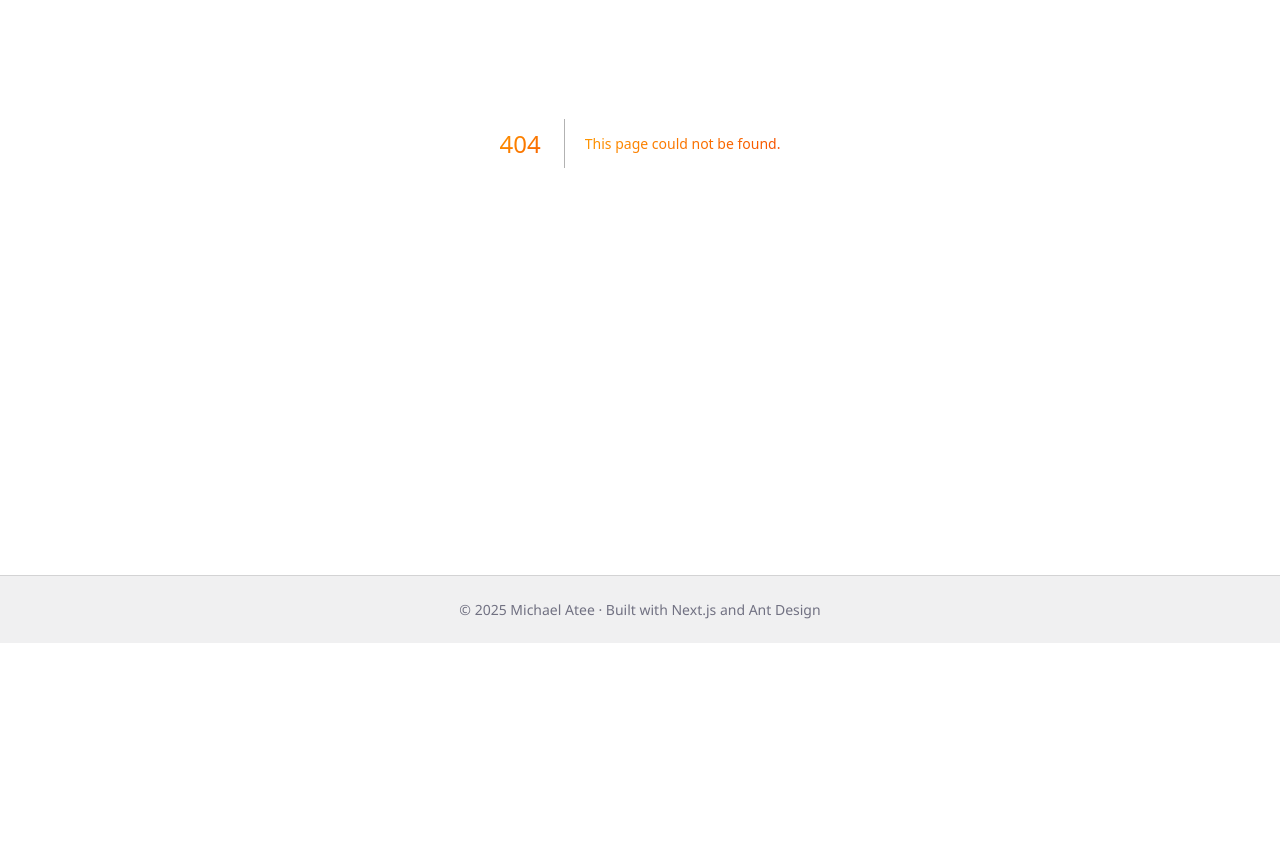
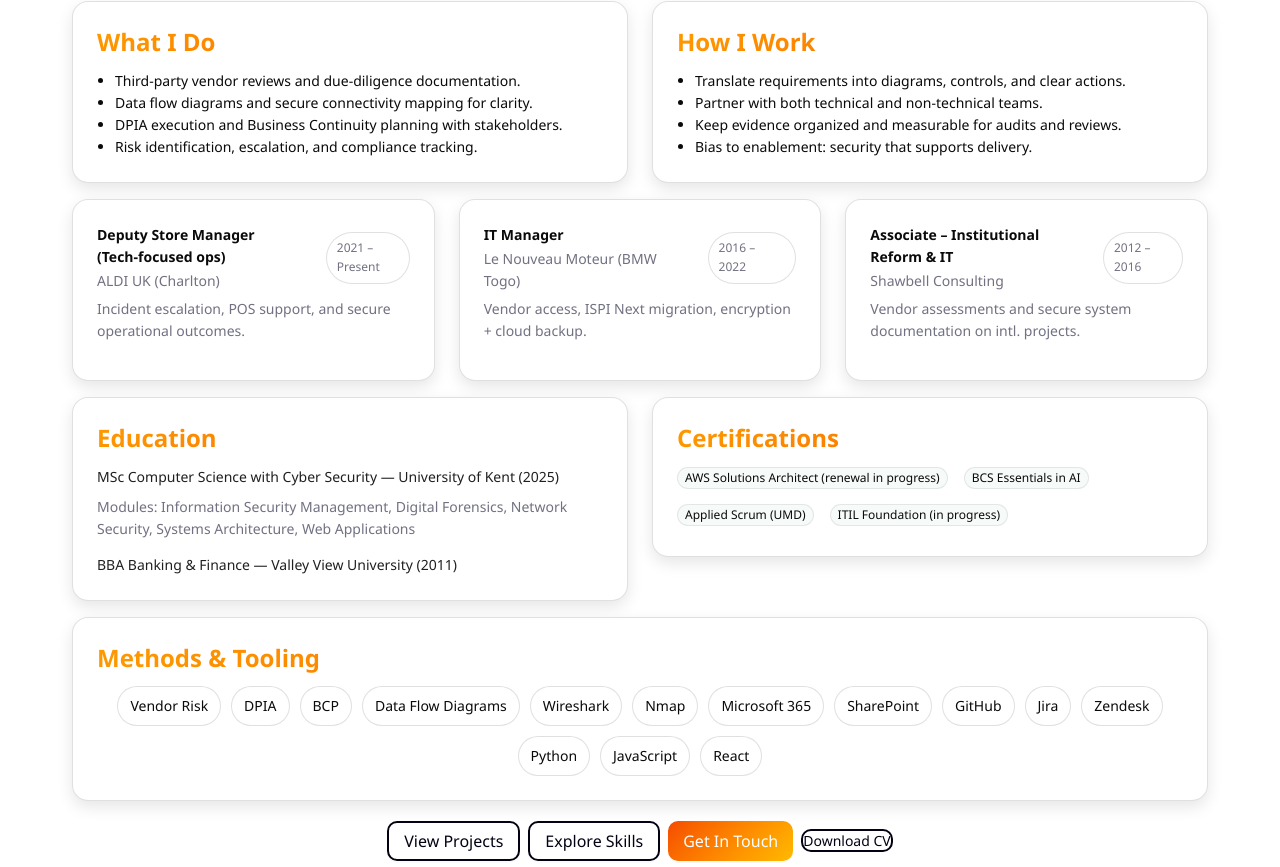
Before and after one commit to Atee-Michael/professional-portfolio, a Next.js app: page /about in a window 1280 px wide. Before the commit this address had no page. Shown: the part 353-1220 px from the top of the page. Before the commit the page ends 996 px from the top, so only its background shows below. Built offline with nearby package versions, Linux system fonts and the light colour scheme.

Commit message:
eat(about): add About page; fix navbar links to section anchors for Skills/Contact.

```diff
--- a/src/components/SiteLayout.tsx
+++ b/src/components/SiteLayout.tsx
@@ -10,10 +10,9 @@ const { useBreakpoint } = Grid;
 const navItems = [
   { key: "home", label: <Link href="/">Home</Link> },
   { key: "about", label: <Link href="/about">About</Link> },
-  { key: "skills", label: <Link href="/skills">Skills</Link> },
+  { key: "skills", label: <Link href="/#skills">Skills</Link> },
   { key: "projects", label: <Link href="/projects">Projects</Link> },
-  { key: "security", label: <Link href="/security">Security</Link> },
-  { key: "contact", label: <Link href="/contact">Contact</Link> },
+  { key: "contact", label: <Link href="/#contact">Contact</Link> },
 ];
 
 export default function SiteLayout({ children }: { children: ReactNode }) {
--- /dev/null
+++ b/src/pages/about.tsx
@@ -0,0 +1,159 @@
+import { Typography, Row, Col, Card, Space, Button, Tag } from "antd";
+import Link from "next/link";
+import { motion } from "framer-motion";
+
+const { Title, Paragraph, Text } = Typography;
+
+const container = {
+  hidden: { opacity: 0 },
+  show: { opacity: 1, transition: { staggerChildren: 0.1, delayChildren: 0.05 } },
+};
+const item = { hidden: { opacity: 0, y: 16 }, show: { opacity: 1, y: 0 } };
+
+export default function AboutPage() {
+  return (
+    <section className="section">
+      <motion.div className="container" variants={container} initial="hidden" animate="show">
+        {/* Intro */}
+        <motion.div variants={item} className="about-header">
+          <Title level={1} style={{ marginTop: 0 }}>About Michael Atee</Title>
+          <Paragraph className="about-lede">
+            Customer‑focused Security Technologist bridging business, engineering, and compliance.
+            I help teams ship secure systems with clear documentation, pragmatic risk management,
+            and friendly collaboration.
+          </Paragraph>
+        </motion.div>
+
+        {/* Business Value */}
+        <Row gutter={[24, 24]}>
+          <Col xs={24} md={12}>
+            <motion.div variants={item}>
+              <Card className="xp-card">
+                <Title level={3} style={{ marginTop: 0 }}>What I Do</Title>
+                <ul style={{ margin: 0, paddingLeft: 18 }}>
+                  <li>Third‑party vendor reviews and due‑diligence documentation.</li>
+                  <li>Data flow diagrams and secure connectivity mapping for clarity.</li>
+                  <li>DPIA execution and Business Continuity planning with stakeholders.</li>
+                  <li>Risk identification, escalation, and compliance tracking.</li>
+                </ul>
+              </Card>
+            </motion.div>
+          </Col>
+          <Col xs={24} md={12}>
+            <motion.div variants={item}>
+              <Card className="xp-card">
+                <Title level={3} style={{ marginTop: 0 }}>How I Work</Title>
+                <ul style={{ margin: 0, paddingLeft: 18 }}>
+                  <li>Translate requirements into diagrams, controls, and clear actions.</li>
+                  <li>Partner with both technical and non‑technical teams.</li>
+                  <li>Keep evidence organized and measurable for audits and reviews.</li>
+                  <li>Bias to enablement: security that supports delivery.</li>
+                </ul>
+              </Card>
+            </motion.div>
+          </Col>
+        </Row>
+
+        <div style={{ height: 16 }} />
+
+        {/* Experience highlights */}
+        <Row gutter={[24, 24]}>
+          {[{
+            role: "Deputy Store Manager (Tech‑focused ops)",
+            org: "ALDI UK (Charlton)",
+            date: "2021 – Present",
+            desc: "Incident escalation, POS support, and secure operational outcomes.",
+          },{
+            role: "IT Manager",
+            org: "Le Nouveau Moteur (BMW Togo)",
+            date: "2016 – 2022",
+            desc: "Vendor access, ISPI Next migration, encryption + cloud backup.",
+          },{
+            role: "Associate – Institutional Reform & IT",
+            org: "Shawbell Consulting",
+            date: "2012 – 2016",
+            desc: "Vendor assessments and secure system documentation on intl. projects.",
+          }].map((x) => (
+            <Col xs={24} md={8} key={x.role}>
+              <motion.div variants={item}>
+                <Card className="xp-card">
+                  <div className="xp-header">
+                    <div>
+                      <strong>{x.role}</strong>
+                      <div className="xp-company">{x.org}</div>
+                    </div>
+                    <span className="xp-date">{x.date}</span>
+                  </div>
+                  <Paragraph className="xp-desc" style={{ marginTop: 6 }}>{x.desc}</Paragraph>
+                </Card>
+              </motion.div>
+            </Col>
+          ))}
+        </Row>
+
+        <div style={{ height: 16 }} />
+
+        {/* Credentials */}
+        <Row gutter={[24, 24]}>
+          <Col xs={24} md={12}>
+            <motion.div variants={item}>
+              <Card className="xp-card">
+                <Title level={3} style={{ marginTop: 0 }}>Education</Title>
+                <Paragraph style={{ marginBottom: 8 }}>
+                  MSc Computer Science with Cyber Security — University of Kent (2025)
+                </Paragraph>
+                <Paragraph className="muted" style={{ marginTop: 0 }}>
+                  Modules: Information Security Management, Digital Forensics, Network Security, Systems Architecture, Web Applications
+                </Paragraph>
+                <Paragraph style={{ marginBottom: 0 }}>BBA Banking & Finance — Valley View University (2011)</Paragraph>
+              </Card>
+            </motion.div>
+          </Col>
+          <Col xs={24} md={12}>
+            <motion.div variants={item}>
+              <Card className="xp-card">
+                <Title level={3} style={{ marginTop: 0 }}>Certifications</Title>
+                <Space wrap>
+                  {[
+                    "AWS Solutions Architect (renewal in progress)",
+                    "BCS Essentials in AI",
+                    "Applied Scrum (UMD)",
+                    "ITIL Foundation (in progress)",
+                  ].map((c) => (
+                    <Tag key={c} className="value-chip">{c}</Tag>
+                  ))}
+                </Space>
+              </Card>
+            </motion.div>
+          </Col>
+        </Row>
+
+        <div style={{ height: 16 }} />
+
+        {/* Tools & Methods */}
+        <motion.div variants={item}>
+          <Card className="xp-card">
+            <Title level={3} style={{ marginTop: 0 }}>Methods & Tooling</Title>
+            <div className="tools-grid">
+              {["Vendor Risk", "DPIA", "BCP", "Data Flow Diagrams", "Wireshark", "Nmap", "Microsoft 365", "SharePoint", "GitHub", "Jira", "Zendesk", "Python", "JavaScript", "React"].map((t) => (
+                <span key={t} className="tool-chip">{t}</span>
+              ))}
+            </div>
+          </Card>
+        </motion.div>
+
+        <div style={{ height: 20 }} />
+
+        {/* CTA */}
+        <motion.div variants={item} style={{ textAlign: "center" }}>
+          <Space wrap>
+            <Link href="/projects"><Button className="outline-btn" size="large">View Projects</Button></Link>
+            <Link href="/#skills"><Button className="outline-btn" size="large">Explore Skills</Button></Link>
+            <Link href="/#contact"><Button className="premium-btn" size="large">Get In Touch</Button></Link>
+            <a href="/docs/michael-atee-cv.pdf" className="outline-btn ant-btn ant-btn-default" download rel="noreferrer">Download CV</a>
+          </Space>
+        </motion.div>
+      </motion.div>
+    </section>
+  );
+}
```
